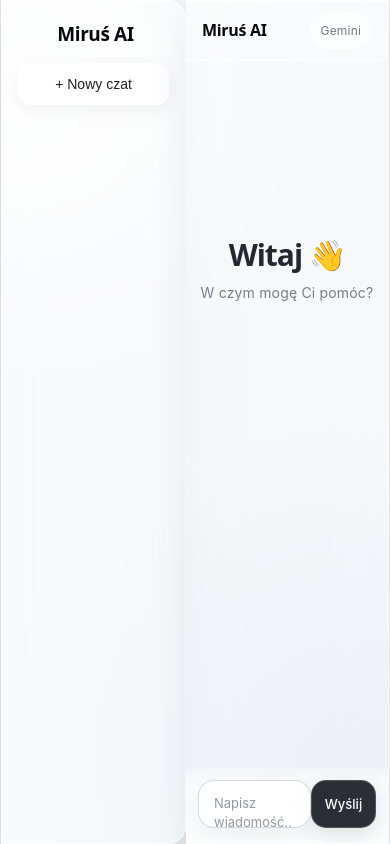
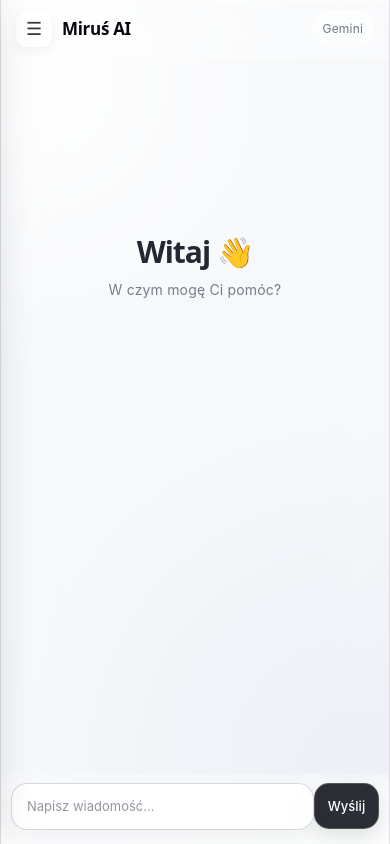
Before and after one commit to ideal-sys/moj-chat-ai, a React (Vite) app: page / in a window 390 px wide. Built offline with nearby package versions, Linux system fonts and the light colour scheme.

Commit message:
dodanie histroii czatu i wyglad nowy3

```diff
--- a/src/App.css
+++ b/src/App.css
@@ -523,60 +523,157 @@ textarea:focus {
 }
 
 /* =========================
-   TELEFON / MAŁY EKRAN
+   PRZYCISK MENU
+   ========================= */
+
+.header-left {
+  display: flex;
+  align-items: center;
+  gap: 10px;
+}
+
+.menu-button {
+  display: none;
+
+  width: 36px;
+  height: 36px;
+
+  align-items: center;
+  justify-content: center;
+
+  padding: 0;
+
+  border: 1px solid rgba(255, 255, 255, 0.75);
+  border-radius: 11px;
+
+  background: rgba(255, 255, 255, 0.55);
+  color: #343840;
+
+  cursor: pointer;
+
+  font-size: 18px;
+  line-height: 1;
+
+  box-shadow:
+    0 4px 12px rgba(31, 38, 52, 0.06);
+
+  transition:
+    background 0.18s ease,
+    transform 0.18s ease;
+}
+
+.menu-button:hover {
+  background: rgba(255, 255, 255, 0.9);
+  transform: translateY(-1px);
+}
+
+/* =========================
+   TELEFON
    ========================= */
 
 @media (max-width: 750px) {
   .app {
+    position: relative;
+
     padding: 0;
     gap: 0;
   }
 
+  /* Sidebar wysuwa się z lewej strony */
+
   .sidebar {
-    width: 210px;
+    position: fixed;
 
-    border-radius: 0 18px 18px 0;
+    top: 0;
+    left: 0;
+    bottom: 0;
+
+    z-index: 100;
+
+    width: 275px;
+    height: 100vh;
+
+    border-radius: 0 22px 22px 0;
+
+    transform: translateX(-105%);
+
+    transition: transform 0.28s cubic-bezier(0.4, 0, 0.2, 1);
+
+    box-shadow:
+      10px 0 40px rgba(31, 38, 52, 0.16);
   }
 
-  .main {
-    border-radius: 0;
-    border-left: none;
+  .sidebar.sidebar-open {
+    transform: translateX(0);
   }
 
+  /* Główny panel zajmuje cały telefon */
+
+  .main {
+    width: 100%;
+    height: 100vh;
+
+    border-radius: 0;
+    border: none;
+  }
+
+  /* Pokazujemy hamburger */
+
+  .menu-button {
+    display: flex;
+  }
+
+  .header {
+    height: 58px;
+
+    padding: 0 15px;
+  }
+
+  .header h1 {
+    font-size: 17px;
+  }
+
+  /* Chat */
+
   .chat {
-    padding: 24px 16px 125px;
+    width: 100%;
+
+    padding: 24px 14px 125px;
   }
 
   .message {
     max-width: 88%;
+    font-size: 14px;
   }
 
+  /* Pole wpisywania */
+
   .input-area {
-    padding: 12px 12px 15px;
+    padding: 10px 10px 14px;
+  }
+
+  textarea {
+    min-height: 46px;
+
+    font-size: 14px;
   }
 
   .input-area button {
     min-width: 65px;
+    height: 46px;
+
     padding: 0 12px;
   }
 }
 
 @media (max-width: 520px) {
   .sidebar {
-    width: 185px;
-  }
-
-  .header {
-    padding: 0 16px;
-  }
-
-  .header h1 {
-    font-size: 16px;
+    width: 285px;
   }
 
   .chat {
-    padding-left: 12px;
-    padding-right: 12px;
+    padding-left: 11px;
+    padding-right: 11px;
   }
 
   .message {
--- a/src/App.jsx
+++ b/src/App.jsx
@@ -6,6 +6,7 @@ function App() {
   const [chats, setChats] = useState([]);
   const [activeChatId, setActiveChatId] = useState(null);
   const [loading, setLoading] = useState(false);
+  const [sidebarOpen, setSidebarOpen] = useState(false);
 
   // Wczytanie zapisanych czatów
   useEffect(() => {
@@ -190,13 +191,19 @@ function App() {
     <div className="app">
 
       {/* PANEL HISTORII */}
-      <aside className="sidebar">
+      <aside className={`sidebar ${sidebarOpen ? "sidebar-open" : ""}`}>
         <div className="sidebar-top">
           <h2>Miruś AI</h2>
 
-          <button className="new-chat" onClick={createNewChat}>
-            + Nowy czat
-          </button>
+          <button
+  className="new-chat"
+  onClick={() => {
+    createNewChat();
+    setSidebarOpen(false);
+  }}
+>
+  + Nowy czat
+</button>
         </div>
 
         <div className="chat-history">
@@ -206,7 +213,10 @@ function App() {
               className={`history-item ${
                 chat.id === activeChatId ? "active" : ""
               }`}
-              onClick={() => setActiveChatId(chat.id)}
+              onClick={() => {
+  setActiveChatId(chat.id);
+  setSidebarOpen(false);
+}}
             >
               <span>{chat.title}</span>
 
@@ -228,9 +238,20 @@ function App() {
       <div className="main">
 
         <header className="header">
-          <h1>Miruś AI</h1>
-          <span>Gemini</span>
-        </header>
+  <div className="header-left">
+    <button
+      className="menu-button"
+      onClick={() => setSidebarOpen(!sidebarOpen)}
+      aria-label="Historia czatów"
+    >
+      ☰
+    </button>
+
+    <h1>Miruś AI</h1>
+  </div>
+
+  <span>Gemini</span>
+</header>
 
         <main className="chat">
 
```
